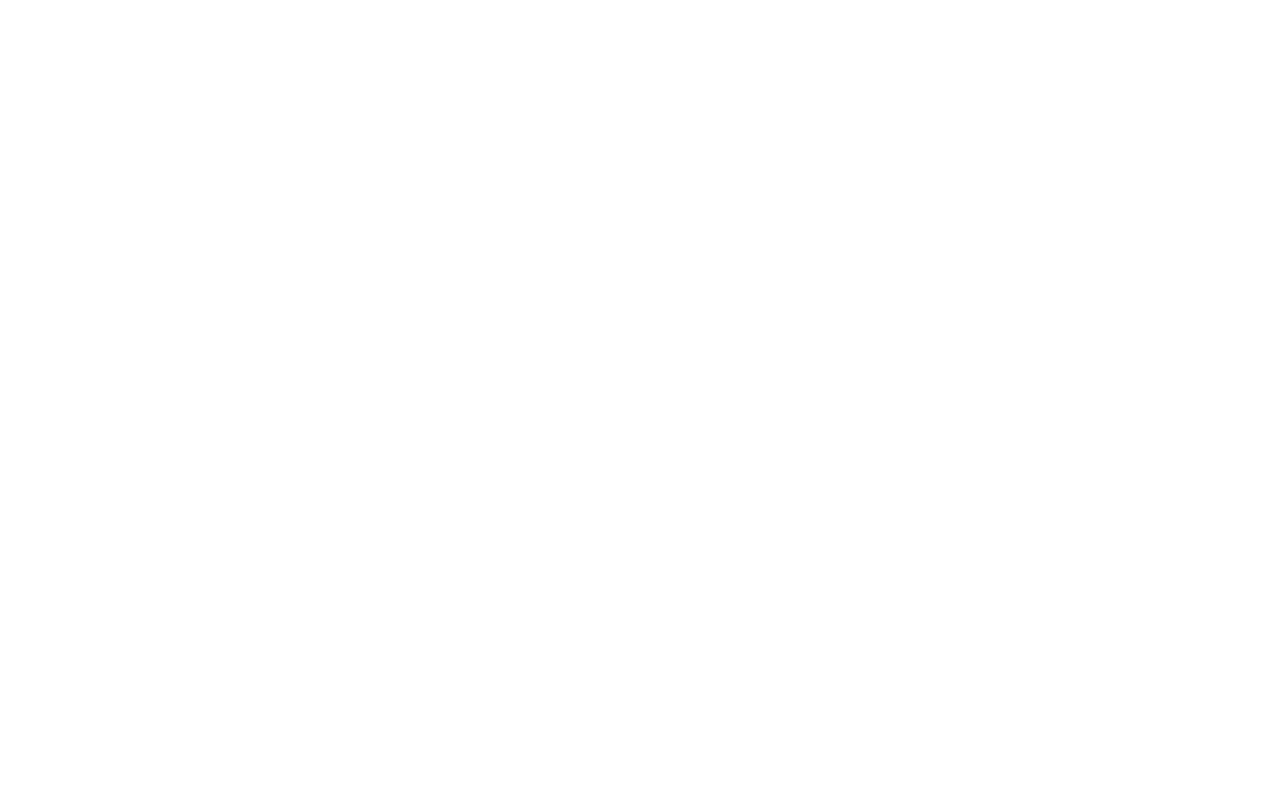
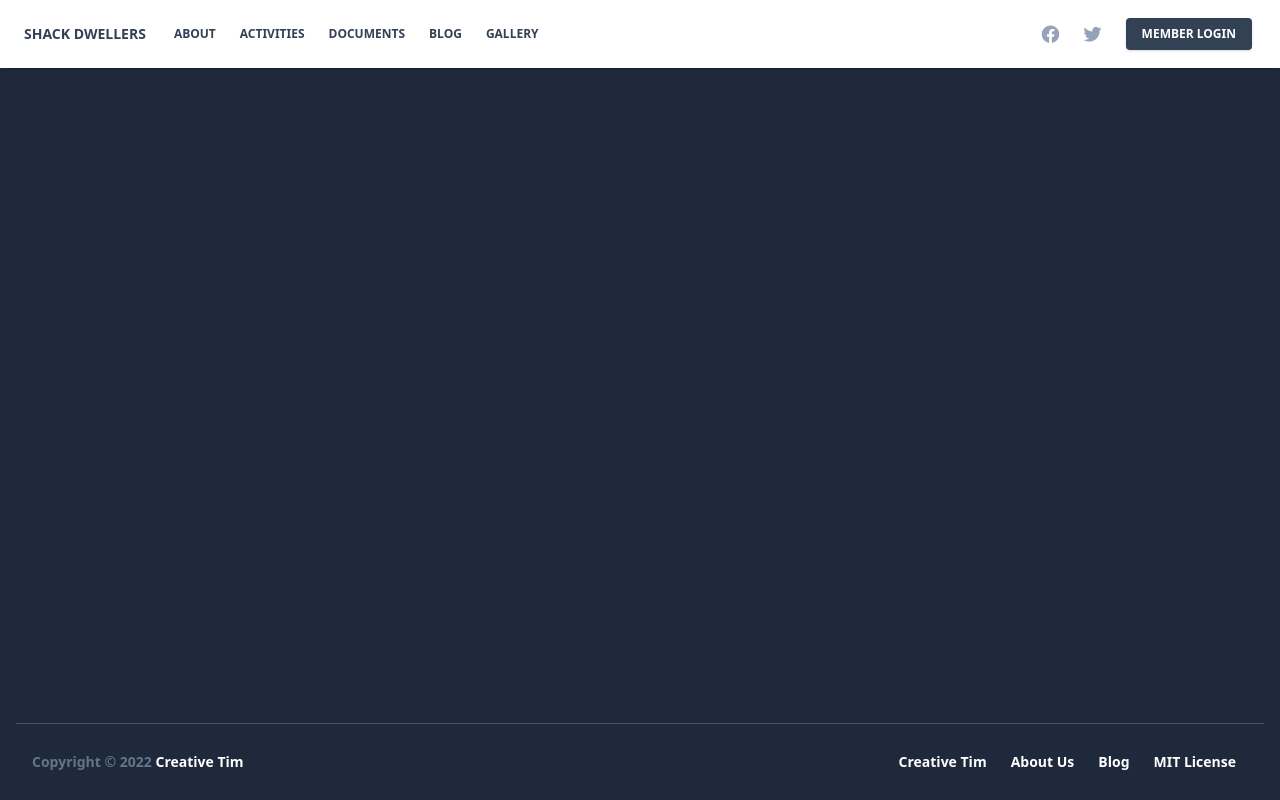
Before and after one commit to FearTheBeard95/solid-chainsaw, a Next.js app: page /gallery in a window 1280 px wide. Before the commit this address had no page. Built offline with nearby package versions, Linux system fonts and the light colour scheme.

Commit message:
Add pages, Customize navbar

```diff
--- a/components/Navbars/IndexNavbar.js
+++ b/components/Navbars/IndexNavbar.js
@@ -57,14 +57,16 @@ export default function Navbar(props) {
                 </Link>
               </li>
               <li className='flex items-center'>
-                <Link href='/about'>
-                  <a className='hover:text-blueGray-500 text-blueGray-700 px-3 py-4 lg:py-2 flex items-center text-xs uppercase font-bold'>
-                    Blog
-                  </a>
-                </Link>
+                <a
+                  className='hover:text-blueGray-500 text-blueGray-700 px-3 py-4 lg:py-2 flex items-center text-xs uppercase font-bold'
+                  href='https://namibia-shackdwellers.blogspot.com/'
+                  target='_blank'
+                >
+                  Blog
+                </a>
               </li>
               <li className='flex items-center'>
-                <Link href='/about'>
+                <Link href='/gallery'>
                   <a className='hover:text-blueGray-500 text-blueGray-700 px-3 py-4 lg:py-2 flex items-center text-xs uppercase font-bold'>
                     Gallery
                   </a>
--- /dev/null
+++ b/pages/gallery.js
@@ -0,0 +1,10 @@
+import React from 'react';
+import Layout from '../layouts/main';
+
+export default function gallery() {
+  return (
+    <Layout>
+      <h1>gallery</h1>
+    </Layout>
+  );
+}
```
Also changed, not shown: pages/activities.js (added, +10 -0 lines), pages/documents.js (added, +10 -0 lines).
